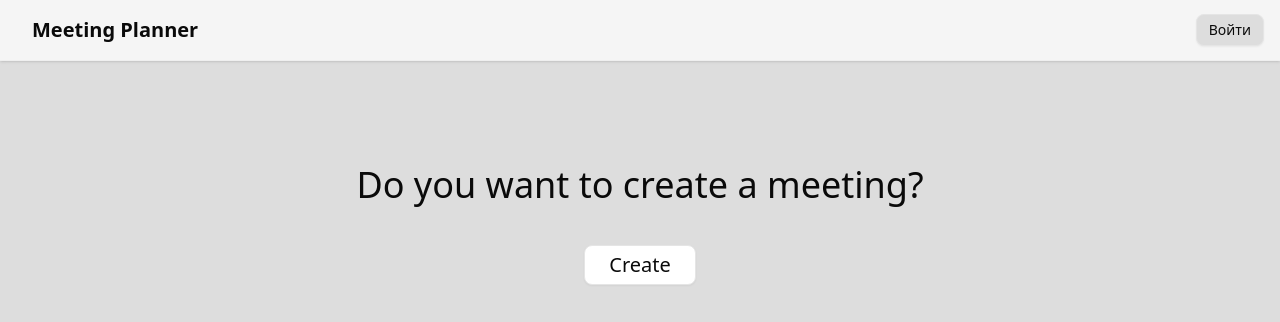
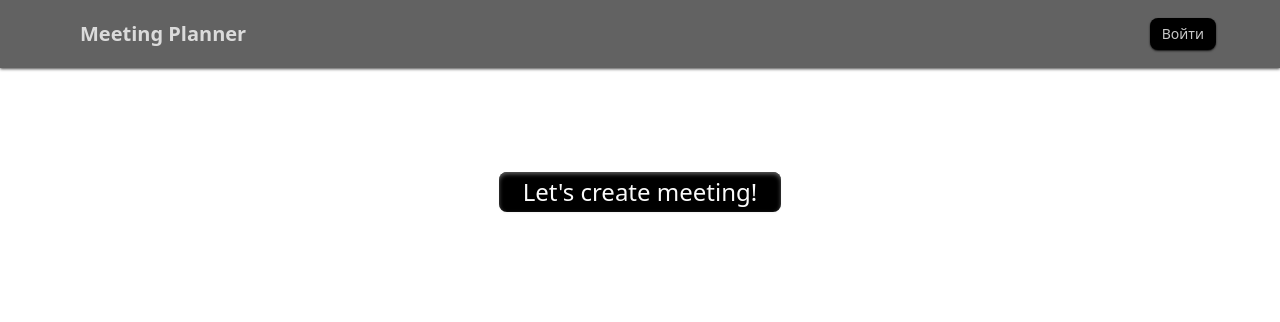
Before and after one commit to ArtemRazmeritsa/meeting-planner, a React (Vite) app: page / in a window 1280 px wide. Shown: the top 322 px of the page. Built offline with nearby package versions, Linux system fonts and the light colour scheme; no server answers.

Commit message:
style: change css variables

```diff
--- a/src/app/index.css
+++ b/src/app/index.css
@@ -43,23 +43,28 @@
 
 :root {
   --radius: 0.625rem;
-  --background: oklch(0.8976 0 0);
-  --foreground: oklch(0.145 0 0);
+  /* цвет основного фона */
+  --background: oklch(1 0 0);
+  /* цвет основного текста */
+  --foreground: oklch(0 0 0);
   --card: oklch(1 0 0);
   --card-foreground: oklch(0.145 0 0);
   --popover: oklch(1 0 0);
   --popover-foreground: oklch(0.145 0 0);
-  --primary: oklch(0.205 0 0);
+  --primary: oklch(0 0 0);
   --primary-foreground: oklch(0.985 0 0);
-  --secondary: oklch(0.97 0 0);
-  --secondary-foreground: oklch(0.205 0 0);
-  --muted: oklch(0.97 0 0);
+  /* фон для хедера */
+  --secondary: oklch(0.4955 0 2);
+  /* текст для хедера */
+  --secondary-foreground: oklch(0 0 0);
+  --muted: oklch(0.5064 0 0);
   --muted-foreground: oklch(0.556 0 0);
   /* цвет при ховере на кнопки */
-  --accent: oklch(0.7091 0.1056 305.95);
-  --accent-foreground: oklch(0.205 0 0);
+  --accent: oklch(0 0 0/60%);
+  --accent-foreground: oklch(0 0 0/50%);
   --destructive: oklch(0.577 0.245 27.325);
-  --border: oklch(0.922 0 0);
+  /* цвет границы */
+  --border: oklch( 0 0 0);
   --input: oklch(0.922 0 0);
   --ring: oklch(0.708 0 0);
   --chart-1: oklch(0.646 0.222 41.116);
@@ -119,3 +124,9 @@
     @apply bg-background text-foreground;
   }
 }
+
+@layer utilities {
+  .border-b-3px {
+    border-bottom-width: 3px;
+  }
+}
--- a/src/features/AppHeader/index.tsx
+++ b/src/features/AppHeader/index.tsx
@@ -1,5 +1,5 @@
 import { useAuthStore } from '@/shared/global-stores/auth/use-auth-store';
-import { ROUTES } from '@/shared/model/routes';
+import { ROUTES } from '@/shared/config/routes';
 import { Button } from '@/shared/ui/kit/button';
 import { useNavigate } from 'react-router-dom';
 
@@ -8,11 +8,11 @@ export function AppHeader() {
   const navigate = useNavigate();
 
   return (
-    <header className="bg-secondary border-b border-border/40 shadow-sm py-3 px-4 mb-6">
-      <div className="max-w-7xl mx-auto flex items-center justify-between">
+    <header className="bg-secondary shadow-sm shadow-secondary py-4 px-4 mb-6">
+      <div className="max-w-6xl mx-auto flex items-center justify-between">
         <Button
           variant="ghost"
-          className="text-xl font-semibold hover:bg-color/100"
+          className="text-xl text-primary-foreground/80 font-semibold "
           onClick={() => navigate(ROUTES.HOME)}
         >
           Meeting Planner
@@ -27,7 +27,8 @@ export function AppHeader() {
             )}
           </span>
           <Button
-            variant="outline"
+            variant="default"
+            className="text-primary-foreground/80 shadow-secondary-foreground/80 hover:bg-accent-foreground"
             size="sm"
             onClick={() => (user ? logout() : navigate(ROUTES.LOGIN))}
           >
--- a/src/features/HomePage/Home.page.tsx
+++ b/src/features/HomePage/Home.page.tsx
@@ -1,5 +1,5 @@
 import { useAuthStore } from '@/shared/global-stores/auth/use-auth-store';
-import { ROUTES } from '@/shared/model/routes';
+import { ROUTES } from '@/shared/config/routes';
 import { Button } from '@/shared/ui/kit/button';
 import { useNavigate } from 'react-router-dom';
 
@@ -9,18 +9,17 @@ function HomePage() {
 
   return (
     <div className="flex flex-col items-center py-20 gap-10">
-      <h1 className="text-4xl">Do you want to create a meeting?</h1>
       <Button
-        variant="outline"
+        variant="default"
         size="lg"
-        className="text-xl bg-popover"
+        className="text-2xl inset-shadow-sm inset-shadow-secondary hover:bg-accent"
         onClick={() =>
           user
             ? navigate(ROUTES.CREATE_EVENT)
             : navigate(ROUTES.LOGIN, { state: { from: ROUTES.CREATE_EVENT } })
         }
       >
-        Create
+        Let's create meeting!
       </Button>
     </div>
   );
```
